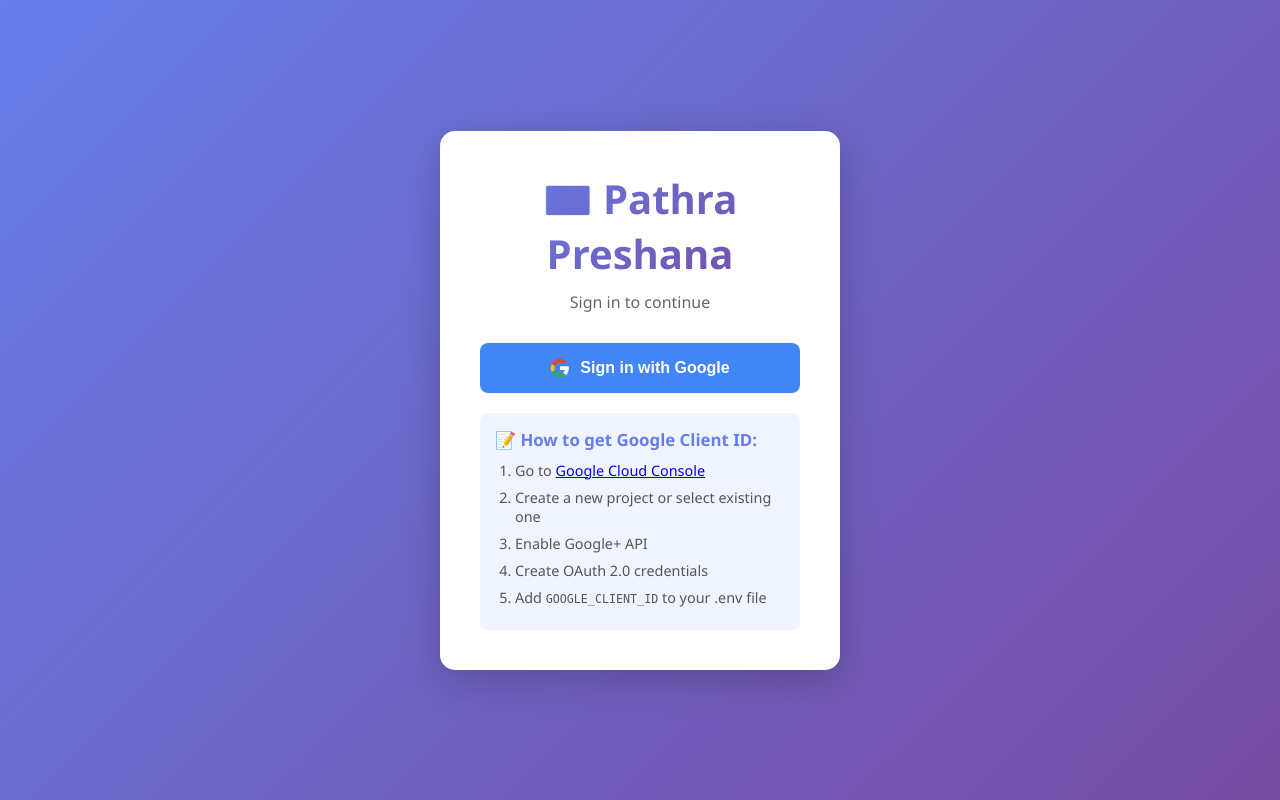
After one commit to muraric/pathra-preshana, a Flask app: template templates/login.html in a window 1280 px wide. The commit adds this page. Run offline with Flask 3, Linux system fonts and the light colour scheme; the template is opened without the code that fills it: most values are stand-ins (such as "Sample title", 1, 10 or a date in 2020); some libraries are stand-ins or nearby versions.

Commit message:
Add Google OAuth login integration
Features:
- Google OAuth authentication with login page
- Session management for authenticated users
- Protected routes requiring authentication
- User profile display in header with logout button
- Secure token verification using google-auth library
- Login/logout functionality with Flask session handling

Dependencies added:
- Flask-Login for session management
- google-auth for token verification
- google-auth-oauthlib for OAuth flow

```diff
--- a/pathra_preshana/app.py
+++ b/pathra_preshana/app.py
@@ -3,19 +3,29 @@
 """
 
 import os
-from flask import Flask, render_template, request, jsonify, send_file, session
+from flask import Flask, render_template, request, jsonify, send_file, session, redirect, url_for
 from werkzeug.utils import secure_filename
 from dotenv import load_dotenv
 
 from pathra_preshana.email_sender import EmailSender
 from pathra_preshana.file_reader import FileReader
+from pathra_preshana.auth import (
+    login_required,
+    verify_google_token,
+    init_auth as init_auth_module,
+    is_authenticated,
+    get_current_user
+)
 
 # Load environment variables
 load_dotenv()
 
 app = Flask(__name__, template_folder='../templates')
-app.secret_key = os.urandom(24)
+app.secret_key = os.environ.get('SECRET_KEY', os.urandom(24))
 app.config['MAX_CONTENT_LENGTH'] = 16 * 1024 * 1024  # 16MB max file size
+
+# Initialize authentication
+init_auth_module(app)
 
 ALLOWED_EXTENSIONS = {'html', 'csv'}
 
@@ -47,7 +57,10 @@
 @app.route('/')
 def index():
     """Main page with UI"""
-    return render_template('web_ui.html')
+    user = get_current_user()
+    if not user:
+        return redirect(url_for('login'))
+    return render_template('web_ui.html', user=user)
 
 
 @app.route('/api/templates')
@@ -148,7 +161,66 @@
         return jsonify({'error': str(e)}), 500
 
 
+@app.route('/login')
+def login():
+    """Login page"""
+    client_id = os.getenv('GOOGLE_CLIENT_ID', '')
+    return render_template('login.html', google_client_id=client_id)
+
+@app.route('/logout')
+def logout():
+    """Logout and clear session"""
+    session.clear()
+    return jsonify({'success': True, 'message': 'Logged out successfully'})
+
+@app.route('/api/auth/google', methods=['GET', 'POST'])
+def google_auth():
+    """Handle Google OAuth authentication"""
+    if request.method == 'GET':
+        # This will be handled by client-side Google Sign-In
+        # Return the page that handles Google authentication
+        return redirect('/login')
+
+@app.route('/api/auth/google/callback', methods=['POST'])
+def google_auth_callback():
+    """Handle Google OAuth callback"""
+    try:
+        data = request.json
+        token = data.get('credential')  # Google ID token
+
+        if not token:
+            return jsonify({'error': 'No credential provided'}), 400
+
+        # Verify the Google token
+        user_info = verify_google_token(token)
+
+        if user_info:
+            # Store user info in session
+            session['user_email'] = user_info['email']
+            session['user_name'] = user_info['name']
+            session['user_picture'] = user_info.get('picture', '')
+
+            return jsonify({
+                'success': True,
+                'user': user_info
+            })
+        else:
+            return jsonify({'error': 'Invalid token'}), 401
+
+    except Exception as e:
+        return jsonify({'error': str(e)}), 500
+
+@app.route('/api/auth/status')
+def auth_status():
+    """Check authentication status"""
+    user = get_current_user()
+    return jsonify({
+        'authenticated': is_authenticated(),
+        'user': user
+    })
+
 @app.route('/api/send', methods=['POST'])
+@login_required
 def send_emails():
     """Send emails to recipients"""
     data = request.json
--- a/requirements.txt
+++ b/requirements.txt
@@ -1,3 +1,7 @@
 # Python dependencies
 python-dotenv==1.0.0
 Flask==3.0.0
+Flask-Login==0.6.3
+google-auth==2.25.1
+google-auth-oauthlib==1.1.0
+requests==2.31.0
--- /dev/null
+++ b/templates/login.html
@@ -0,0 +1,212 @@
+<!DOCTYPE html>
+<html lang="en">
+<head>
+    <meta charset="UTF-8">
+    <meta name="viewport" content="width=device-width, initial-scale=1.0">
+    <title>Login - Pathra Preshana</title>
+    <style>
+        * {
+            margin: 0;
+            padding: 0;
+            box-sizing: border-box;
+        }
+
+        body {
+            font-family: 'Segoe UI', Tahoma, Geneva, Verdana, sans-serif;
+            background: linear-gradient(135deg, #667eea 0%, #764ba2 100%);
+            min-height: 100vh;
+            display: flex;
+            align-items: center;
+            justify-content: center;
+            padding: 20px;
+        }
+
+        .login-container {
+            background: white;
+            border-radius: 15px;
+            box-shadow: 0 10px 40px rgba(0, 0, 0, 0.2);
+            padding: 40px;
+            max-width: 400px;
+            width: 100%;
+        }
+
+        .logo {
+            text-align: center;
+            margin-bottom: 30px;
+        }
+
+        .logo h1 {
+            font-size: 2.5em;
+            background: linear-gradient(135deg, #667eea 0%, #764ba2 100%);
+            -webkit-background-clip: text;
+            -webkit-text-fill-color: transparent;
+            margin-bottom: 10px;
+        }
+
+        .logo p {
+            color: #666;
+        }
+
+        .google-btn {
+            width: 100%;
+            padding: 15px;
+            background: #4285f4;
+            color: white;
+            border: none;
+            border-radius: 8px;
+            font-size: 1em;
+            font-weight: 600;
+            cursor: pointer;
+            display: flex;
+            align-items: center;
+            justify-content: center;
+            gap: 10px;
+            transition: all 0.3s;
+        }
+
+        .google-btn:hover {
+            background: #357ae8;
+            transform: translateY(-2px);
+            box-shadow: 0 5px 15px rgba(66, 133, 244, 0.4);
+        }
+
+        .google-btn img {
+            width: 20px;
+            height: 20px;
+        }
+
+        .instructions {
+            margin-top: 20px;
+            padding: 15px;
+            background: #f0f4ff;
+            border-radius: 8px;
+            color: #555;
+            font-size: 0.9em;
+        }
+
+        .instructions h3 {
+            color: #667eea;
+            margin-bottom: 10px;
+        }
+
+        .instructions ol {
+            padding-left: 20px;
+        }
+
+        .instructions li {
+            margin-bottom: 8px;
+        }
+
+        .error-message {
+            padding: 15px;
+            background: #f8d7da;
+            color: #721c24;
+            border-radius: 8px;
+            margin-bottom: 20px;
+            display: none;
+        }
+
+        .error-message.show {
+            display: block;
+        }
+    </style>
+</head>
+<body>
+    <div class="login-container">
+        <div class="logo">
+            <h1>📧 Pathra Preshana</h1>
+            <p>Sign in to continue</p>
+        </div>
+
+        <div id="error-message" class="error-message"></div>
+
+        <button id="google-login-btn" class="google-btn">
+            <svg width="20" height="20" viewBox="0 0 24 24">
+                <path fill="#fff" d="M22.56 12.25c0-.78-.07-1.53-.2-2.25H12v4.26h5.92c-.26 1.37-1.04 2.53-2.21 3.31v2.77h3.57c2.08-1.92 3.28-4.74 3.28-8.09z"/>
+                <path fill="#34A853" d="M12 23c2.97 0 5.46-.98 7.28-2.66l-3.57-2.77c-.98.66-2.23 1.06-3.71 1.06-2.86 0-5.29-1.93-6.16-4.53H2.18v2.84C3.99 20.53 7.7 23 12 23z"/>
+                <path fill="#FBBC05" d="M5.84 14.09c-.22-.66-.35-1.36-.35-2.09s.13-1.43.35-2.09V7.07H2.18C1.43 8.55 1 10.22 1 12s.43 3.45 1.18 4.93l2.85-2.22.81-.62z"/>
+                <path fill="#EA4335" d="M12 5.38c1.62 0 3.06.56 4.21 1.64l3.15-3.15C17.45 2.09 14.97 1 12 1 7.7 1 3.99 3.47 2.18 7.07l3.66 2.84c.87-2.6 3.3-4.53 6.16-4.53z"/>
+            </svg>
+            Sign in with Google
+        </button>
+
+        <div class="instructions">
+            <h3>📝 How to get Google Client ID:</h3>
+            <ol>
+                <li>Go to <a href="https://console.cloud.google.com/" target="_blank">Google Cloud Console</a></li>
+                <li>Create a new project or select existing one</li>
+                <li>Enable Google+ API</li>
+                <li>Create OAuth 2.0 credentials</li>
+                <li>Add <code>GOOGLE_CLIENT_ID</code> to your .env file</li>
+            </ol>
+        </div>
+    </div>
+
+    <!-- Google Identity Services -->
+    <script>
+        // Store Google Client ID from server
+        window.GOOGLE_CLIENT_ID = '{{ google_client_id }}';
+    </script>
+    <script src="https://accounts.google.com/gsi/client" async defer></script>
+    <script>
+        window.onload = function() {
+            // Wait for Google Identity Services to load
+            if (typeof google !== 'undefined') {
+                google.accounts.id.initialize({
+                    client_id: window.GOOGLE_CLIENT_ID,
+                    callback: handleCredentialResponse
+                });
+
+            google.accounts.id.renderButton(
+                document.getElementById('google-login-btn'),
+                {
+                    theme: 'outline',
+                    size: 'large',
+                    type: 'standard',
+                    text: 'signin_with',
+                    shape: 'rectangular',
+                    logo_alignment: 'left'
+                }
+            );
+        };
+
+        function handleCredentialResponse(response) {
+            // Send the credential to our backend
+            fetch('/api/auth/google/callback', {
+                method: 'POST',
+                headers: {
+                    'Content-Type': 'application/json',
+                },
+                body: JSON.stringify({
+                    credential: response.credential
+                })
+            })
+            .then(response => response.json())
+            .then(data => {
+                if (data.success) {
+                    // Redirect to main page
+                    window.location.href = '/';
+                } else {
+                    // Show error
+                    const errorDiv = document.getElementById('error-message');
+                    errorDiv.textContent = 'Authentication failed. Please try again.';
+                    errorDiv.classList.add('show');
+                }
+            })
+            .catch(error => {
+                const errorDiv = document.getElementById('error-message');
+                errorDiv.textContent = 'Authentication error: ' + error;
+                errorDiv.classList.add('show');
+            });
+        }
+
+        // Check for error in URL
+        const urlParams = new URLSearchParams(window.location.search);
+        if (urlParams.get('error')) {
+            const errorDiv = document.getElementById('error-message');
+            errorDiv.textContent = 'Authentication failed. Please try again.';
+            errorDiv.classList.add('show');
+        }
+    </script>
+</body>
+</html>
```
Also changed, not shown: pathra_preshana/auth.py (added, +85 -0 lines), templates/web_ui.html (+21 -0 lines).
